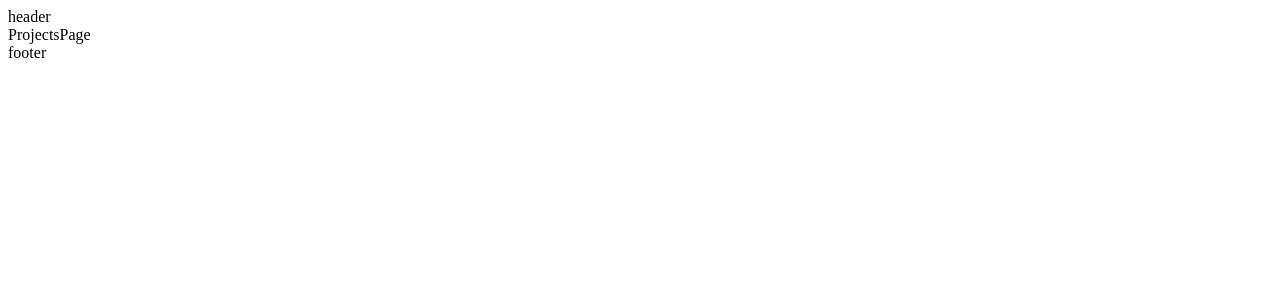
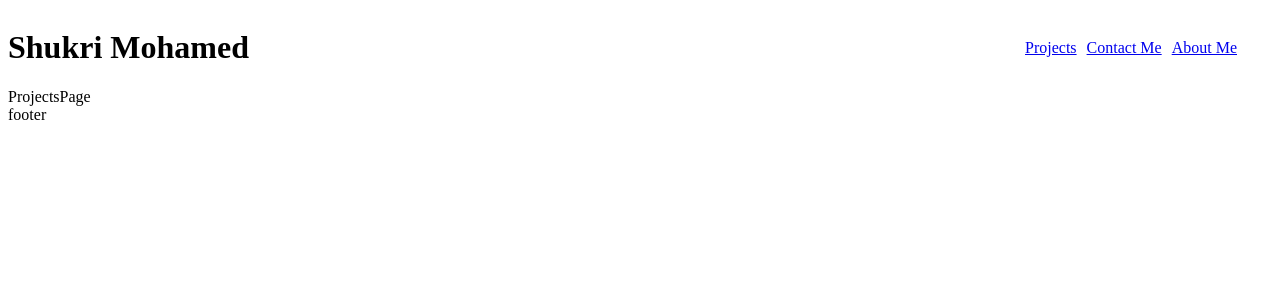
Before and after one commit to Shukrim433/portfolio, a React (Vite) app: page /projects in a window 1280 px wide. Shown: the top 300 px of the page. Built offline with nearby package versions, Linux system fonts and the light colour scheme.

Commit message:
created header and navbar, minimal styling

```diff
--- a/src/components/Header.jsx
+++ b/src/components/Header.jsx
@@ -1,5 +1,27 @@
+import { Link } from "react-router-dom";
+import Navbar from "./UI/NavBar";
+import "../styles/Header.css";
+
 export default function Header() {
-    return (
-        <div>header</div>
-    )
+
+  return (
+    <header className="header">
+      <div>
+        <h1>Shukri Mohamed</h1>
+      </div>
+      <Navbar
+        links={[
+          <Link key={1} className="nav-link" to="/projects">
+            Projects
+          </Link>,
+          <Link key={2} className="nav-link" to="/contact">
+            Contact Me
+          </Link>,
+          <Link key={3} className="nav-link" to="/about">
+            About Me
+          </Link>,
+        ]}
+      />
+    </header>
+  );
 }
--- a/src/components/UI/NavBar.jsx
+++ b/src/components/UI/NavBar.jsx
@@ -0,0 +1,13 @@
+import "../../styles/NavBar.css";
+
+export default function Navbar({ links }) {
+  return (
+    <nav className="navbar">
+      <ul>
+        {links.map((link, index) => (
+          <li key={index}>{link}</li>
+        ))}
+      </ul>
+    </nav>
+  );
+}
--- /dev/null
+++ b/src/styles/Header.css
@@ -0,0 +1,21 @@
+.header {
+  display: flex;
+  flex-wrap: wrap;
+  justify-content: space-between;
+}
+
+.hamburger {
+  display: none;
+}
+
+@media (max-width: 767px) {
+  .hamburger {
+    display: flex;
+    padding-top: 10px;
+    margin-left: 10px;
+    z-index: 10;
+  }
+  .navigation ul {
+    display: none;
+  }
+}
--- /dev/null
+++ b/src/styles/NavBar.css
@@ -0,0 +1,16 @@
+.navbar {
+ padding-top: 15px;
+}
+
+.navbar ul {
+  display: flex;
+  flex-wrap: wrap;
+  float: right;
+  margin: 20 0px;
+  padding: 0 25px;
+}
+
+.navbar ul li {
+  list-style-type: none;
+  padding-right: 10px;
+}
```
